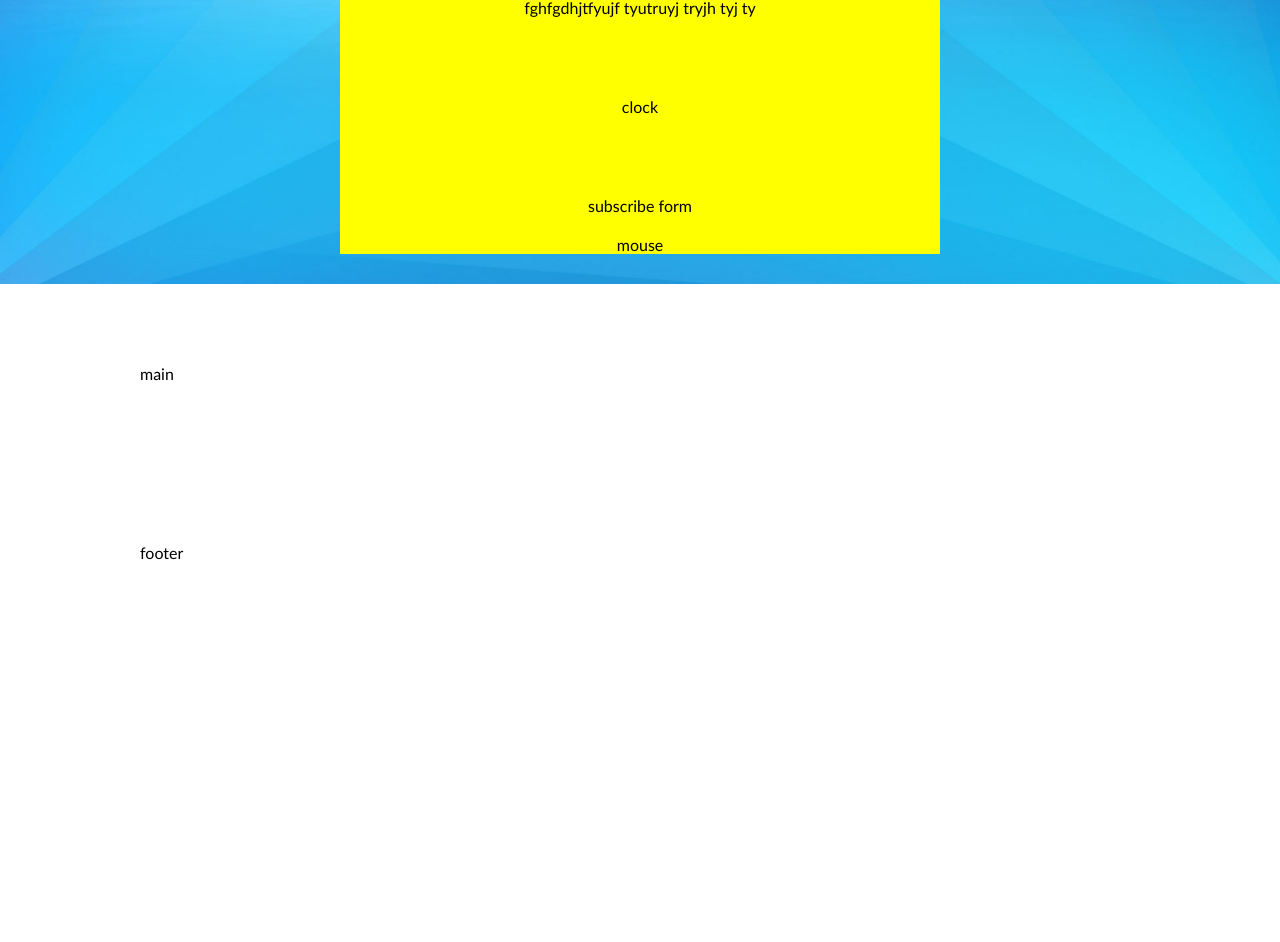
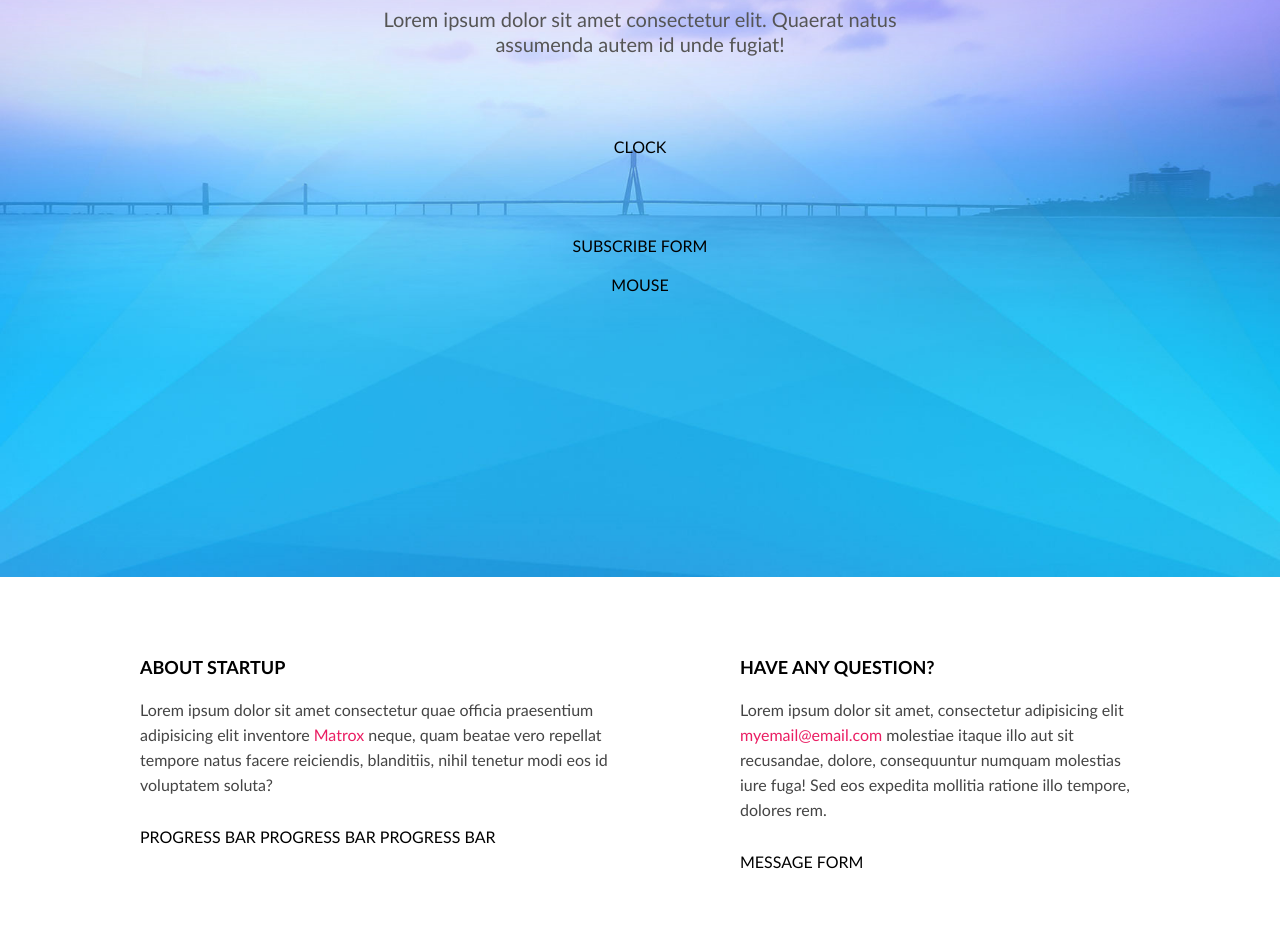
Before and after one commit to zydrunas-pavinksnis/05comming, a plain HTML site: page index.html in a window 1280 px wide. Shown: the part 223-1165 px from the top of the page. Before the commit the page ends 865 px from the top, so only its background shows below. Drawn offline with Linux system fonts and the light colour scheme.

Commit message:
pasivyta

```diff
--- /dev/null
+++ b/css/content.css
@@ -0,0 +1,31 @@
+.left {
+    width: 50%;
+    float: left;
+}
+
+.right {
+    width: 40%;
+    float: right;
+}
+
+h2 {
+    width: 100%;
+    margin-bottom: 20px;
+    text-transform: uppercase;
+    font-size: 18px;
+    line-height: 20px;
+}
+
+.left > p,
+.right > p {
+    margin-bottom: 30px;
+    width: 100%;
+    font-size: 16px;
+    line-height: 25px;
+    color: #444;
+}
+    .left > p > a,
+    .right > p > a {
+        color: #EA1E63;
+        text-decoration: none;
+    }
--- a/css/hero.css
+++ b/css/hero.css
@@ -5,31 +5,35 @@
     background-repeat: no-repeat;
     background-size: cover;
     background-position: bottom center;
+    background-attachment: fixed;
     text-align: center;
+    /* sita skcija turi buti ne mazesne nei ekrano aukstis */
+    height: 100vh;
 }
     .hero > .row {
-    background-color: yellow;
         width: 600px;
         margin: 0 calc(50% - 300px);
     }
     .hero img {
+        width: 40px;
         margin-bottom: 40px;
     }
     .hero h1 {
         width: 100%;
         margin-bottom: 20px;
         text-transform: uppercase;
+        font-size: 48px;
+        line-height: 50px;
     }
     .hero p {
         width: 100%;
-
+        font-size: 20px;
+        line-height: 25px;
+        color: #555;
     }
     .hero .clock {
         width: 100%;
-    margin-bottom: 80px;
-    margin-top: 80px;
-
-
+        margin: 80px 0;
     }
     .hero .form {
         width: 90%;
@@ -39,4 +43,10 @@
 
     }
 
-@media
+@media (max-width: 700px) {
+    .hero > .row {
+        width: 100%;
+        margin: 0;
+        padding: 0 20px;
+    }
+}
--- a/css/layout.css
+++ b/css/layout.css
@@ -1,3 +1,4 @@
+/* stilius yra is DESKTOP i MOBILE */
 .container {
     width: 100%;
     padding: 80px 0;
@@ -5,22 +6,24 @@
 }
     .container > .row {
         width: 1000px;
-        margin: 0 calc(50% - 500px);}
+        margin: 0 calc(50% - 500px);
+    }
 
 @media (max-width: 1100px) {
     .container > .row {
         width: 700px;
         margin: 0 calc(50% - 350px);
     }
-
+}
 @media (max-width: 800px) {
     .container > .row {
         width: 500px;
         margin: 0 calc(50% - 250px);
     }
-
+}
 @media (max-width: 600px) {
     .container > .row {
-                        width: calc(100%100% - 40px);
+        width: calc(100% - 40px);
         margin: 0 20px;
     }
+}
--- a/index.html
+++ b/index.html
@@ -3,39 +3,56 @@
 <head>
     <meta charset="UTF-8">
     <meta name="viewport" content="width=device-width, initial-scale=1.0">
-    <title>Comming soon</title>
+    <title>Coming soon</title>
     <link rel="stylesheet" href="./css/reset.css">
     <link rel="stylesheet" href="./css/layout.css">
     <link rel="stylesheet" href="./css/hero.css">
+    <link rel="stylesheet" href="./css/content.css">
 </head>
 <body>
     <div class="container hero">
         <div class="row">
             <img src="./img/logo.png" alt="Logo">
-            <h1>
-                Comming soon
-            </h1>
-            <p>fghfgdhjtfyujf tyutruyj tryjh tyj ty</p>
+            <h1>Coming soon</h1>
+            <p>Lorem ipsum dolor sit amet consectetur elit. Quaerat natus assumenda autem id unde fugiat!</p>
             <div class="clock">
-                clock
+                CLOCK
             </div>
             <div class="form">
-                 subscribe form
+                SUBSCRIBE FORM
             </div>
             <div class="mouse">
-                mouse
+                MOUSE
             </div>
-
         </div>
     </div>
     <main class="container">
         <div class="row">
-            main
+            <div class="left">
+                <h2>About startup</h2>
+                <p>Lorem ipsum dolor sit amet consectetur quae officia praesentium adipisicing elit inventore <a href="#">Matrox</a> neque, quam beatae vero repellat tempore natus facere reiciendis, blanditiis, nihil tenetur modi eos id voluptatem soluta?</p>
+                <div class="progress-bar">
+                    PROGRESS BAR
+                </div>
+                <div class="progress-bar">
+                    PROGRESS BAR
+                </div>
+                <div class="progress-bar">
+                    PROGRESS BAR
+                </div>
+            </div>
+            <div class="right">
+                <h2>Have any question?</h2>
+                <p>Lorem ipsum dolor sit amet, consectetur adipisicing elit <a href="mailto:myemail@email.com">myemail@email.com</a> molestiae itaque illo aut sit recusandae, dolore, consequuntur numquam molestias iure fuga! Sed eos expedita mollitia ratione illo tempore, dolores rem.</p>
+                <div class="form">
+                    MESSAGE FORM
+                </div>
+            </div>
         </div>
     </main>
     <footer class="container">
         <div class="row">
-            footer
+            FOOTER CONTENT
         </div>
     </footer>
 </body>
```
Lines whose indentation alone changed are shown as unchanged.
